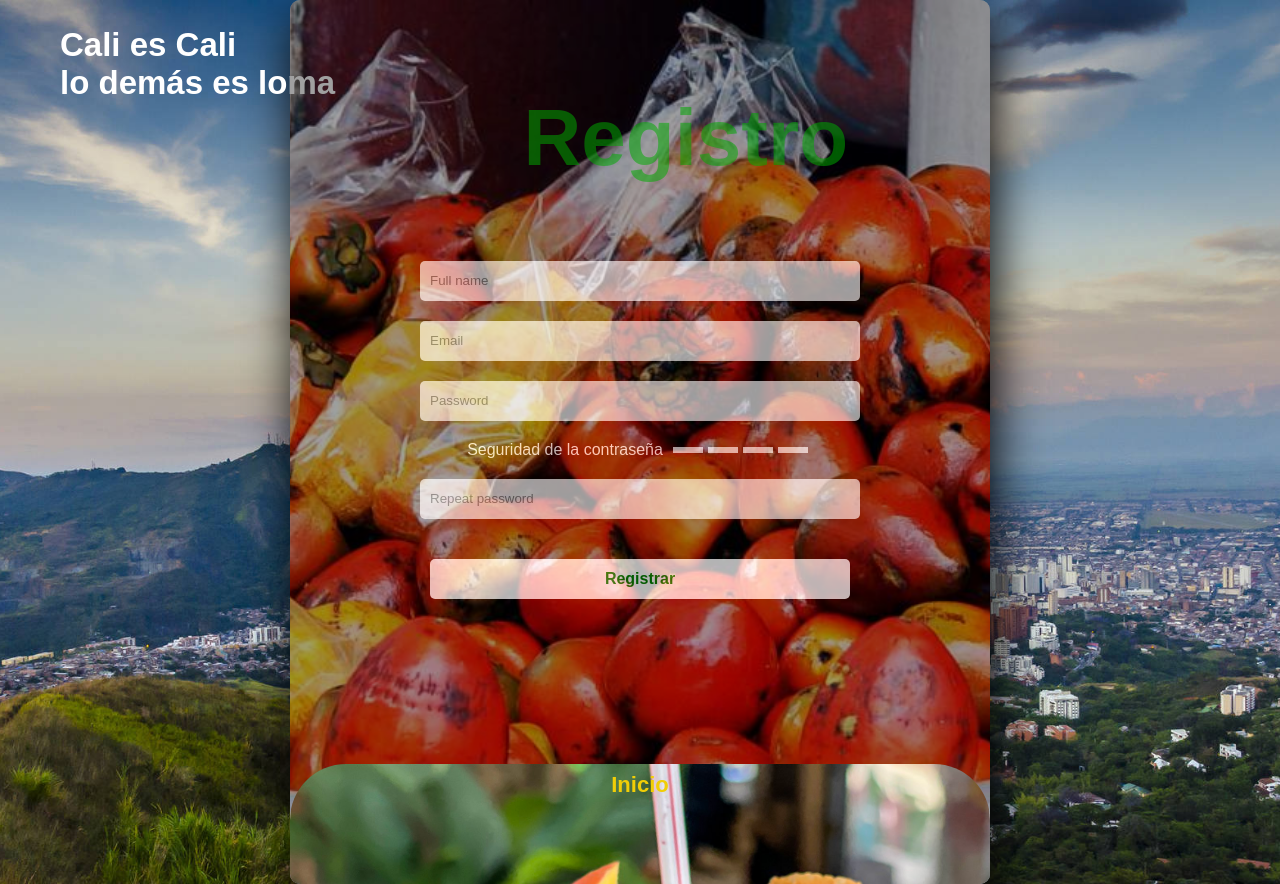
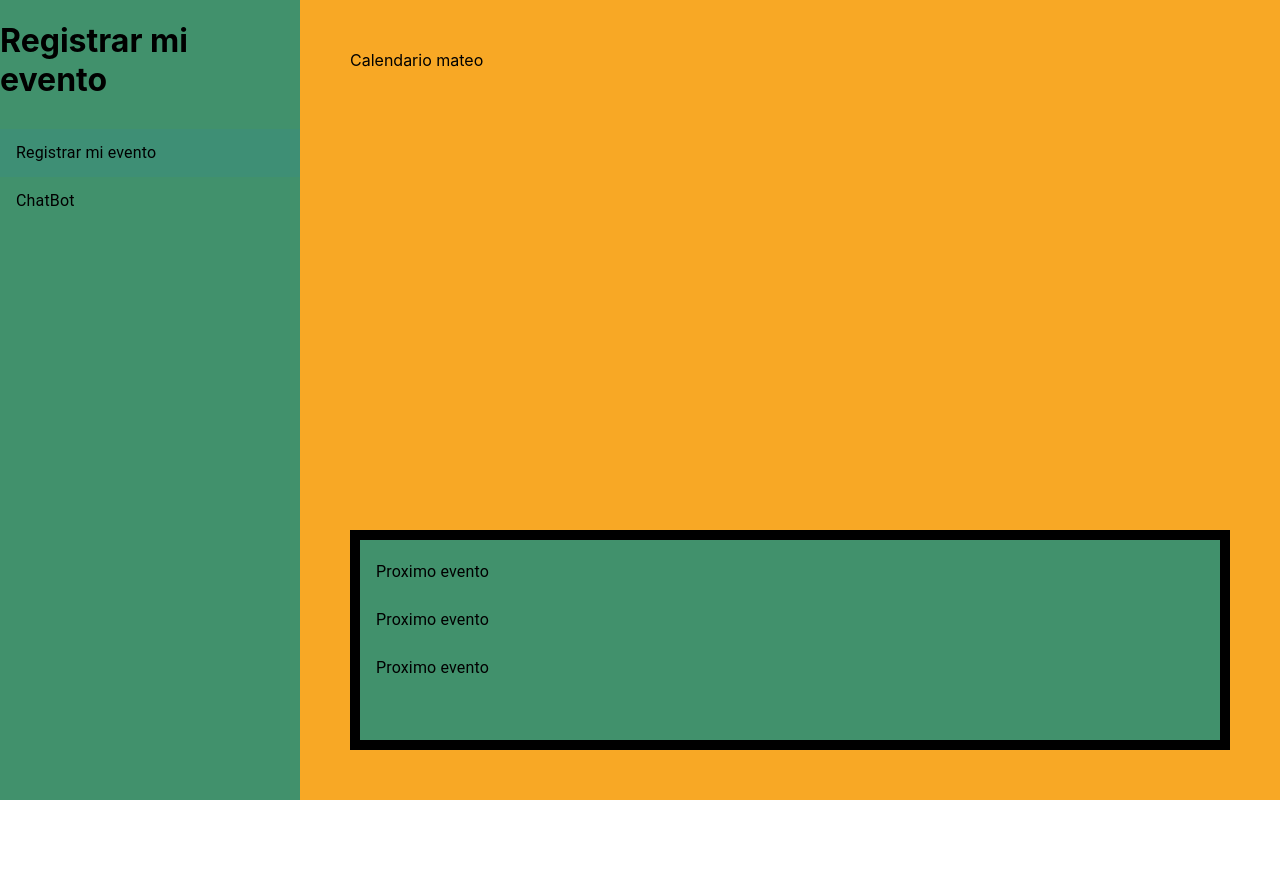
Before and after one commit to zarrok2112/Chontaplan, a React (Create React App) app in the folder Frontend/frontchontoplan/: page /home in a window 1280 px wide. After the commit the page ends 800 px from the top, so only its background shows below. Built offline with nearby package versions, Linux system fonts and the light colour scheme; a web font is replaced by a local one.

Commit message:
se realiza maquetado home

```diff
--- a/Frontend/frontchontoplan/package.json
+++ b/Frontend/frontchontoplan/package.json
@@ -3,12 +3,16 @@
   "version": "0.1.0",
   "private": true,
   "dependencies": {
+    "@emotion/react": "^11.13.3",
+    "@emotion/styled": "^11.13.0",
+    "@mui/material": "^5.16.7",
     "@testing-library/jest-dom": "^5.17.0",
     "@testing-library/react": "^13.4.0",
     "@testing-library/user-event": "^13.5.0",
     "axios": "^1.7.4",
     "react": "^18.3.1",
     "react-dom": "^18.3.1",
+    "react-router-dom": "^6.26.1",
     "react-scripts": "5.0.1",
     "web-vitals": "^2.1.4"
   },
--- a/Frontend/frontchontoplan/src/App.js
+++ b/Frontend/frontchontoplan/src/App.js
@@ -1,12 +1,17 @@
 import './App.css';
+import { BrowserRouter as Router, Routes, Route } from 'react-router-dom';
 import Login from './components/components-login/Login.jsx';
+import Home from './components/component-home/Home.jsx';
 
 
 function App() {
   return (
-    <div>
-      <Login></Login>
-    </div>
+    <Router>
+      <Routes>
+        <Route path="/" element={<Login />} />
+        <Route path="/home" element={<Home />} />
+      </Routes>
+    </Router>
   );
 }
 
--- /dev/null
+++ b/Frontend/frontchontoplan/src/components/component-chat-bot/ChatBot.jsx
@@ -0,0 +1,10 @@
+import React from "react";
+import './ChatBot.css';
+
+const ChatBot = () => {
+    return(
+        <div>ChatBot-pagina en construccion :c</div>
+    )
+};
+
+export default ChatBot
--- /dev/null
+++ b/Frontend/frontchontoplan/src/components/component-home/Home.css
@@ -0,0 +1,18 @@
+.container-home {
+    display: flex;
+    flex-direction: row;
+    height: 100%;
+}
+
+.container-home .container-left {
+    width: 300px;
+    height: 100%;
+    background-color: #41916c;
+}
+
+.container-home .container-right {
+    flex: 1;
+    background-color: #f8a825;
+    display: flex;
+    flex-direction: column;
+}
--- /dev/null
+++ b/Frontend/frontchontoplan/src/components/component-home/Home.jsx
@@ -0,0 +1,68 @@
+import React, {useState} from "react";
+import './Home.css';
+import List from '@mui/material/List';
+import ListItemButton from '@mui/material/ListItemButton';
+import ListItemText from '@mui/material/ListItemText';
+import RegisterEvent from "../component-register-event/RegisterEvent";
+import ChatBot from "../component-chat-bot/ChatBot";
+
+const Home = () => {
+    const [selectedIndex, setSelectedIndex] = useState(1);
+    const [title, setTitle] = useState("Registrar mi evento");
+    const handleListItemClick = (e, num) => {
+        setSelectedIndex(num);
+        switch (num) {
+            case 1:
+                setTitle("Registrar mi evento");
+                break;
+            case 2:
+                setTitle("ChatBot");
+                break;
+            default:
+                console.log("error :c" +num)
+                break;
+          }
+    }
+
+    const renderComponent = () => {
+        switch (selectedIndex) {
+          case 1:
+            return <RegisterEvent />;
+          case 2:
+            return <ChatBot />;
+          default:
+            return <div>Select a component</div>;
+        }
+      };
+
+
+
+    return(
+
+        <div className="container-home">
+            <div className="container-left">
+                <h1>{title}</h1>
+                <List component="nav" aria-label="secondary mailbox folder">
+                    <ListItemButton
+                    selected={selectedIndex === 1}
+                    onClick={(event) => handleListItemClick(event, 1)}
+                    >
+                        <ListItemText primary="Registrar mi evento" />
+                    </ListItemButton>
+                    <ListItemButton
+                    selected={selectedIndex === 2}
+                    onClick={(event) => handleListItemClick(event, 2)}
+                    >
+                        <ListItemText primary="ChatBot" />
+                    </ListItemButton>
+                </List>
+            </div>
+            <div className="container-right">
+                {renderComponent()}
+            </div>
+
+        </div>
+    );
+}
+
+export default Home;
--- /dev/null
+++ b/Frontend/frontchontoplan/src/components/component-register-event/RegisterEvent.css
@@ -0,0 +1,23 @@
+.container-calendar-events {
+    height: 100%;
+    display: flex;
+    flex-direction: column;
+    padding: 50px;
+}
+
+.container-calendar-events .container-top {
+    flex: 1;
+}
+
+.container-calendar-events .container-bottom {
+    width: 100%;
+    display: flex;
+    justify-content: center;
+}
+
+.container-calendar-events .container-bottom .container-events {
+    width: 100%;
+    height: 200px;
+    background-color: #41916c;
+    border: 10px solid black;
+}
--- /dev/null
+++ b/Frontend/frontchontoplan/src/components/component-register-event/RegisterEvent.jsx
@@ -0,0 +1,40 @@
+import React from "react";
+import './RegisterEvent.css';
+import List from '@mui/material/List';
+import ListItem from '@mui/material/ListItem';
+import ListItemText from '@mui/material/ListItemText';
+
+const RegisterEvent = () => {
+    return(
+        <div className="container-calendar-events">
+                    <div className="container-top">
+                        <div className="container-calendar">
+                            Calendario mateo
+                        </div>
+                    </div>
+                    <div className="container-bottom">
+                        <div className="container-events">
+                        <List>
+                            <ListItem>
+                                <ListItemText
+                                    primary="Proximo evento"
+                                />
+                            </ListItem>
+                            <ListItem>
+                                <ListItemText
+                                    primary="Proximo evento"
+                                />
+                            </ListItem>
+                            <ListItem>
+                                <ListItemText
+                                    primary="Proximo evento"
+                                />
+                            </ListItem>
+                        </List>
+                        </div>
+                    </div>
+                </div>
+    )
+};
+
+export default RegisterEvent;
--- a/Frontend/frontchontoplan/src/components/components-login/Login.jsx
+++ b/Frontend/frontchontoplan/src/components/components-login/Login.jsx
@@ -1,8 +1,11 @@
 import React, {useState} from 'react';
 import './login.css';
 import services from '../../services/services';
+import { useNavigate } from 'react-router-dom';
 
 const Login = () => {
+	const navigate = useNavigate();
+
 	const [isValidatePassword, setValidatePassword] = useState('');
 	const [isConfirmPassword, setIsConfirmPassword] = useState('');
 	const [messageError, setMessageError] = useState('');
@@ -30,6 +33,7 @@ const Login = () => {
 		services.signUp(data).then(response => {
 			if(response.status === 200) {
 				console.log(response);
+				navigate('/home');
 			} else {
 				console.log(response.data[0].errorMessage);
 			}
@@ -140,7 +144,7 @@ const Login = () => {
 	};
 
     return (
-        <div>
+        <div className="component-login">
             <div class="mirave">
 				Cali es Cali
 				<br />
--- a/Frontend/frontchontoplan/src/components/components-login/login.css
+++ b/Frontend/frontchontoplan/src/components/components-login/login.css
@@ -1,4 +1,4 @@
-body{
+body .component-login {
 
 	background-image: url(../../assets/califondo.jpg);
     /*background-image: linear-gradient(rgba(235, 79, 6, 0.884), rgba(230, 100, 40, 0.897));*/
--- a/Frontend/frontchontoplan/src/index.css
+++ b/Frontend/frontchontoplan/src/index.css
@@ -11,3 +11,8 @@ code {
   font-family: source-code-pro, Menlo, Monaco, Consolas, 'Courier New',
     monospace;
 }
+
+#root,
+#root > div {
+  height: 100vh;
+}
```
Also changed, not shown: Frontend/frontchontoplan/src/components/component-chat-bot/ChatBot.css (added), 1 other file (tests, documents, lock files or other folders).
